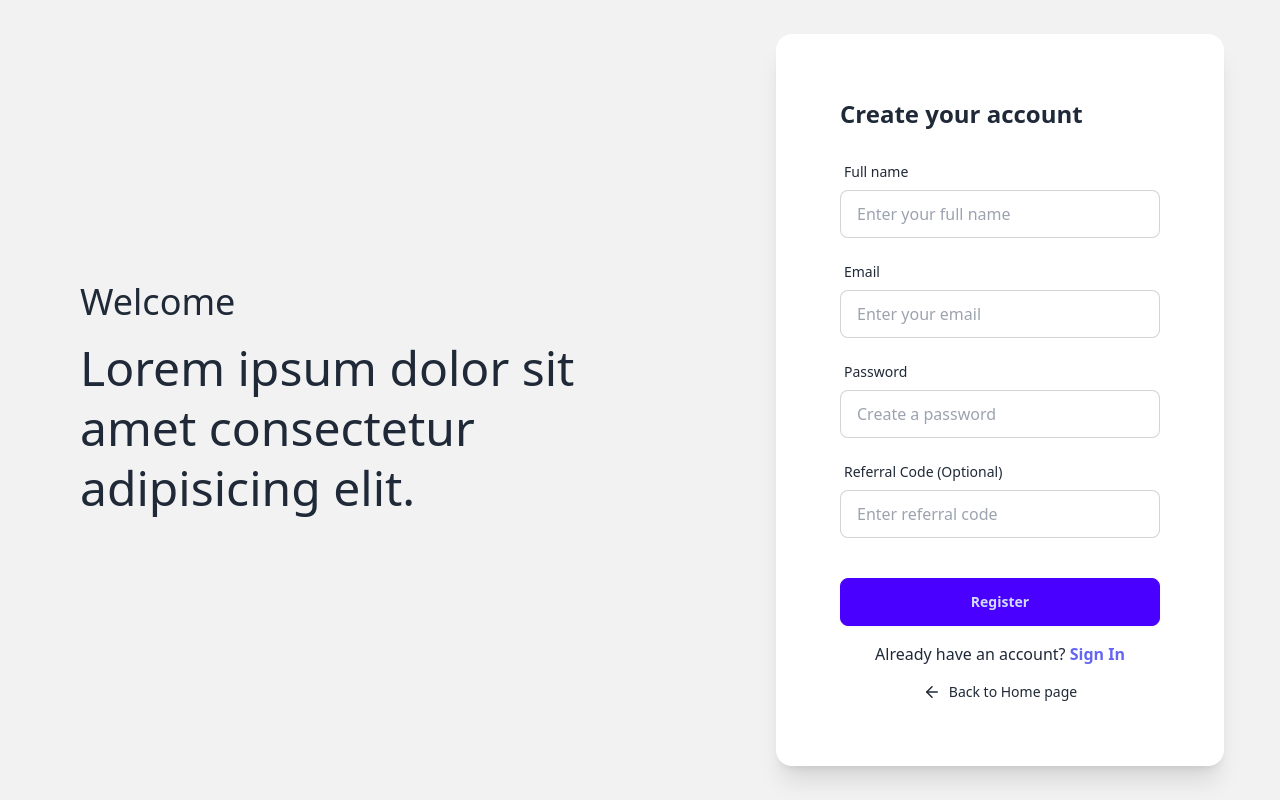
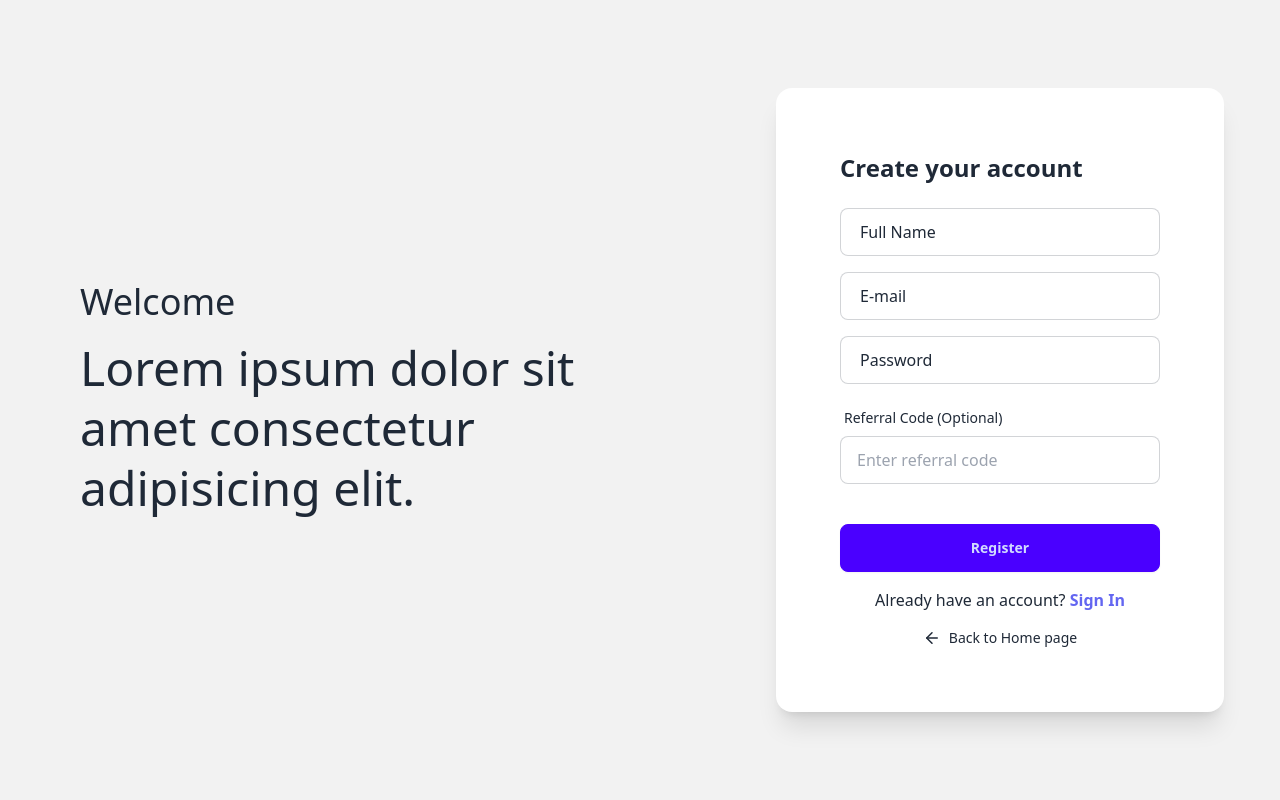
Before and after one commit to faizalnursaori/Eveny, a Next.js app in the folder apps/web/: page /register in a window 1280 px wide. Built offline with nearby package versions, Linux system fonts and the light colour scheme.

Commit message:
style: adjust styling auth page

```diff
--- a/apps/web/src/app/(auth)/login/page.tsx
+++ b/apps/web/src/app/(auth)/login/page.tsx
@@ -16,27 +16,35 @@ export default function Page() {
           <div className="card-body">
             <h3 className="card-title mb-4 text-2xl">Sign In</h3>
             <form className="form-control gap-4">
-              <div className="form-control">
-                <label className="label">
-                  <span className="label-text">Email</span>
-                </label>
+              <div className="form-control relative focus-within:border-white">
                 <input
                   type="email"
                   name="email"
-                  placeholder="Enter your email"
-                  className="input input-bordered w-full"
+                  id="email"
+                  placeholder=" "
+                  className="peer input input-bordered relative z-0 w-full focus:outline-none"
                 />
+                <label
+                  htmlFor="email"
+                  className="label pointer-events-none absolute left-3 top-1 select-none px-1 transition-all duration-300 peer-focus:-translate-y-[21px] peer-focus:text-xs peer-[:not(:placeholder-shown)]:-translate-y-[21px] peer-[:not(:placeholder-shown)]:text-xs"
+                >
+                  <span className="bg-base-100 px-1">E-mail</span>
+                </label>
               </div>
-              <div className="form-control">
-                <label className="label">
-                  <span className="label-text">Password</span>
-                </label>
+              <div className="form-control relative focus-within:border-white">
                 <input
                   type="password"
                   name="password"
-                  placeholder="Create a password"
-                  className="input input-bordered w-full"
+                  id="password"
+                  placeholder=" "
+                  className="peer input input-bordered relative z-0 w-full focus:outline-none"
                 />
+                <label
+                  htmlFor="password"
+                  className="label pointer-events-none absolute left-3 top-1 select-none px-1 transition-all duration-300 peer-focus:-translate-y-[21px] peer-focus:text-xs peer-[:not(:placeholder-shown)]:-translate-y-[21px] peer-[:not(:placeholder-shown)]:text-xs"
+                >
+                  <span className="bg-base-100 px-1">Password</span>
+                </label>
               </div>
               <div className="form-control mt-6">
                 <button className="btn btn-primary mb-4">Login</button>
--- a/apps/web/src/app/(auth)/register/page.tsx
+++ b/apps/web/src/app/(auth)/register/page.tsx
@@ -16,38 +16,50 @@ export default function Page() {
           <div className="card-body">
             <h3 className="card-title mb-4 text-2xl">Create your account</h3>
             <form className="form-control gap-4">
-              <div className="form-control">
-                <label className="label">
-                  <span className="label-text">Full name</span>
-                </label>
+              <div className="form-control relative focus-within:border-white">
                 <input
                   type="text"
                   name="fullname"
-                  placeholder="Enter your full name"
-                  className="input input-bordered w-full"
+                  id="fullname"
+                  placeholder=" "
+                  className="peer input input-bordered relative z-0 w-full focus:outline-none"
                 />
+                <label
+                  htmlFor="fullname"
+                  className="label pointer-events-none absolute left-3 top-1 select-none px-1 transition-all duration-300 peer-focus:-translate-y-[21px] peer-focus:text-xs peer-[:not(:placeholder-shown)]:-translate-y-[21px] peer-[:not(:placeholder-shown)]:text-xs"
+                >
+                  <span className="bg-base-100 px-1">Full Name</span>
+                </label>
               </div>
-              <div className="form-control">
-                <label className="label">
-                  <span className="label-text">Email</span>
-                </label>
+              <div className="form-control relative focus-within:border-white">
                 <input
                   type="email"
                   name="email"
-                  placeholder="Enter your email"
-                  className="input input-bordered w-full"
+                  id="email"
+                  placeholder=" "
+                  className="peer input input-bordered relative z-0 w-full focus:outline-none"
                 />
+                <label
+                  htmlFor="email"
+                  className="label pointer-events-none absolute left-3 top-1 select-none px-1 transition-all duration-300 peer-focus:-translate-y-[21px] peer-focus:text-xs peer-[:not(:placeholder-shown)]:-translate-y-[21px] peer-[:not(:placeholder-shown)]:text-xs"
+                >
+                  <span className="bg-base-100 px-1">E-mail</span>
+                </label>
               </div>
-              <div className="form-control">
-                <label className="label">
-                  <span className="label-text">Password</span>
-                </label>
+              <div className="form-control relative focus-within:border-white">
                 <input
                   type="password"
                   name="password"
-                  placeholder="Create a password"
-                  className="input input-bordered w-full"
+                  id="password"
+                  placeholder=" "
+                  className="peer input input-bordered relative z-0 w-full focus:outline-none"
                 />
+                <label
+                  htmlFor="password"
+                  className="label pointer-events-none absolute left-3 top-1 select-none px-1 transition-all duration-300 peer-focus:-translate-y-[21px] peer-focus:text-xs peer-[:not(:placeholder-shown)]:-translate-y-[21px] peer-[:not(:placeholder-shown)]:text-xs"
+                >
+                  <span className="bg-base-100 px-1">Password</span>
+                </label>
               </div>
               <div className="form-control">
                 <label className="label">
--- a/package.json
+++ b/package.json
@@ -14,6 +14,7 @@
     "@commitlint/cli": "^18.4.2",
     "@commitlint/config-conventional": "^18.4.2",
     "eslint": "^8.48.0",
+    "husky": "^8.0.0",
     "lint-staged": "^15.1.0",
     "prettier": "^3.1.0",
     "tsc-alias": "^1.8.10",
```
Also changed, not shown: 1 other file (tests, documents, lock files or other folders).
